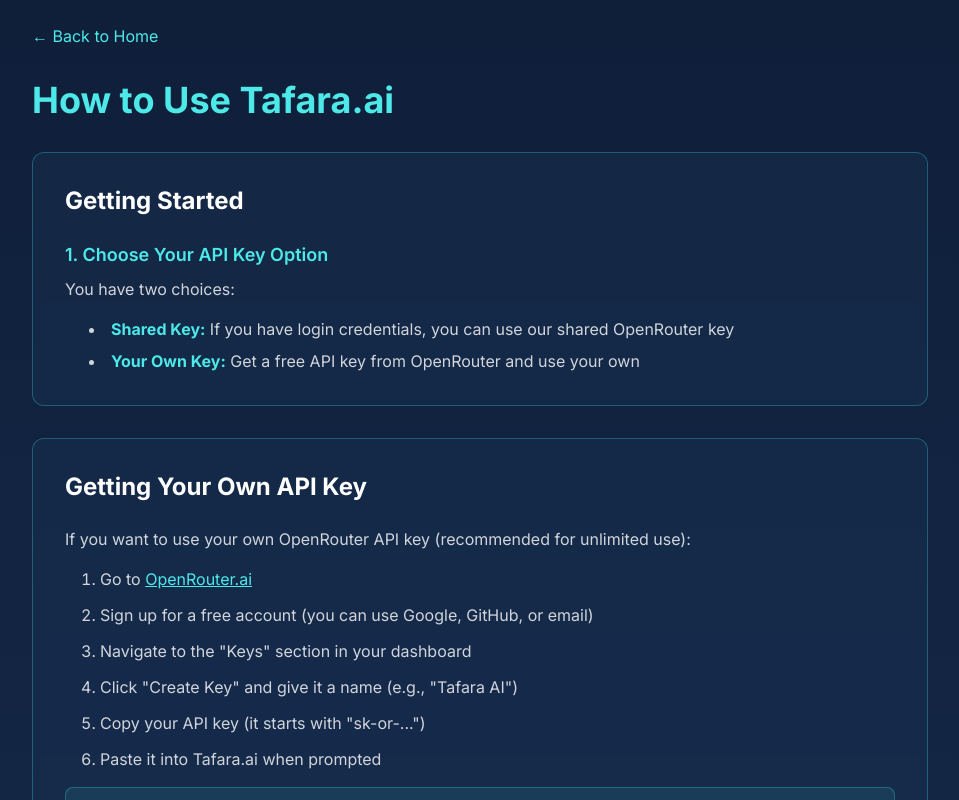
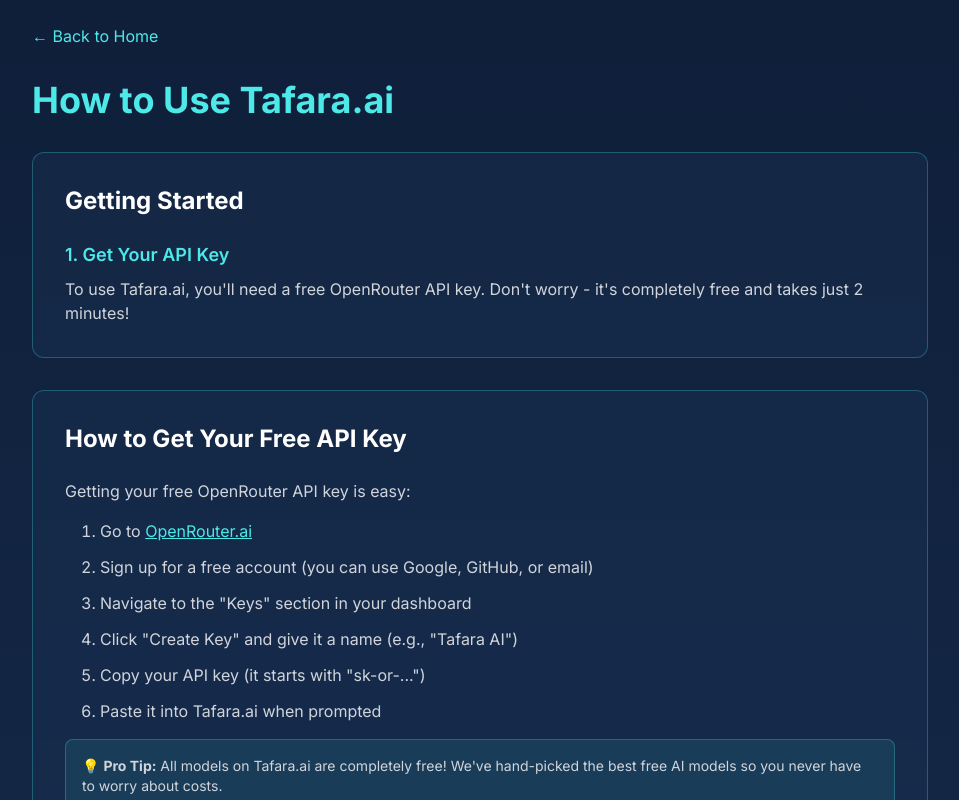
Before and after one commit to yenamai07/Tafara-ai, a Next.js app: page /learn in a window 1280 px wide. Shown: the top 800 px of the page, without its empty margins (160-1119 px from the left). Built offline with nearby package versions, Linux system fonts and the light colour scheme.

Commit message:
Update page.tsx

```diff
--- a/app/learn/page.tsx
+++ b/app/learn/page.tsx
@@ -16,19 +16,15 @@
           <Section title="Getting Started">
             <div className="space-y-4">
               <Step
-                title="1. Choose Your API Key Option"
-                description="You have two choices:"
+                title="1. Get Your API Key"
+                description="To use Tafara.ai, you'll need a free OpenRouter API key. Don't worry - it's completely free and takes just 2 minutes!"
               />
-              <ul className="list-disc list-inside text-gray-300 ml-6 space-y-2">
-                <li><strong className="text-tafara-cyan">Shared Key:</strong> If you have login credentials, you can use our shared OpenRouter key</li>
-                <li><strong className="text-tafara-cyan">Your Own Key:</strong> Get a free API key from OpenRouter and use your own</li>
-              </ul>
             </div>
           </Section>
 
-          <Section title="Getting Your Own API Key">
+          <Section title="How to Get Your Free API Key">
             <div className="space-y-4 text-gray-300">
-              <p>If you want to use your own OpenRouter API key (recommended for unlimited use):</p>
+              <p>Getting your free OpenRouter API key is easy:</p>
               <ol className="list-decimal list-inside space-y-3 ml-4">
                 <li>Go to <a href="https://openrouter.ai" target="_blank" rel="noopener noreferrer" className="text-tafara-cyan hover:text-tafara-teal underline">OpenRouter.ai</a></li>
                 <li>Sign up for a free account (you can use Google, GitHub, or email)</li>
```
